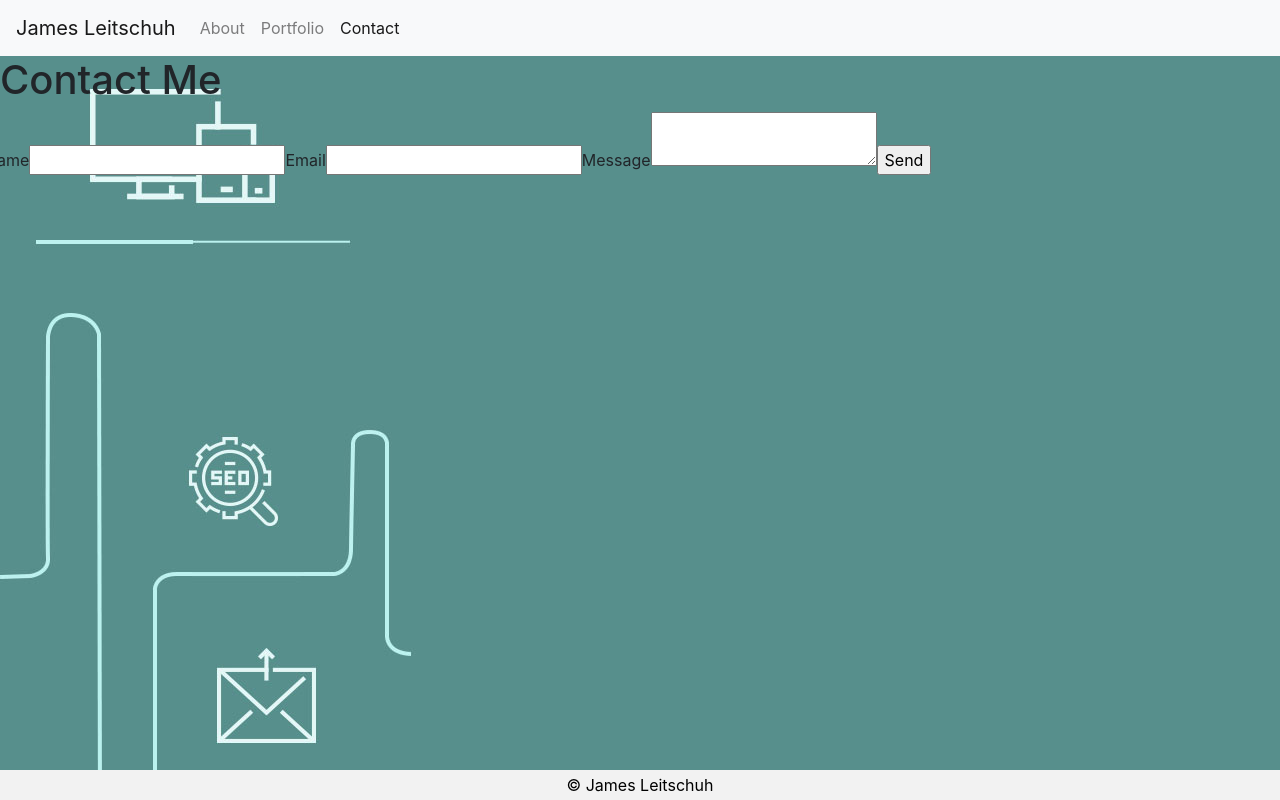
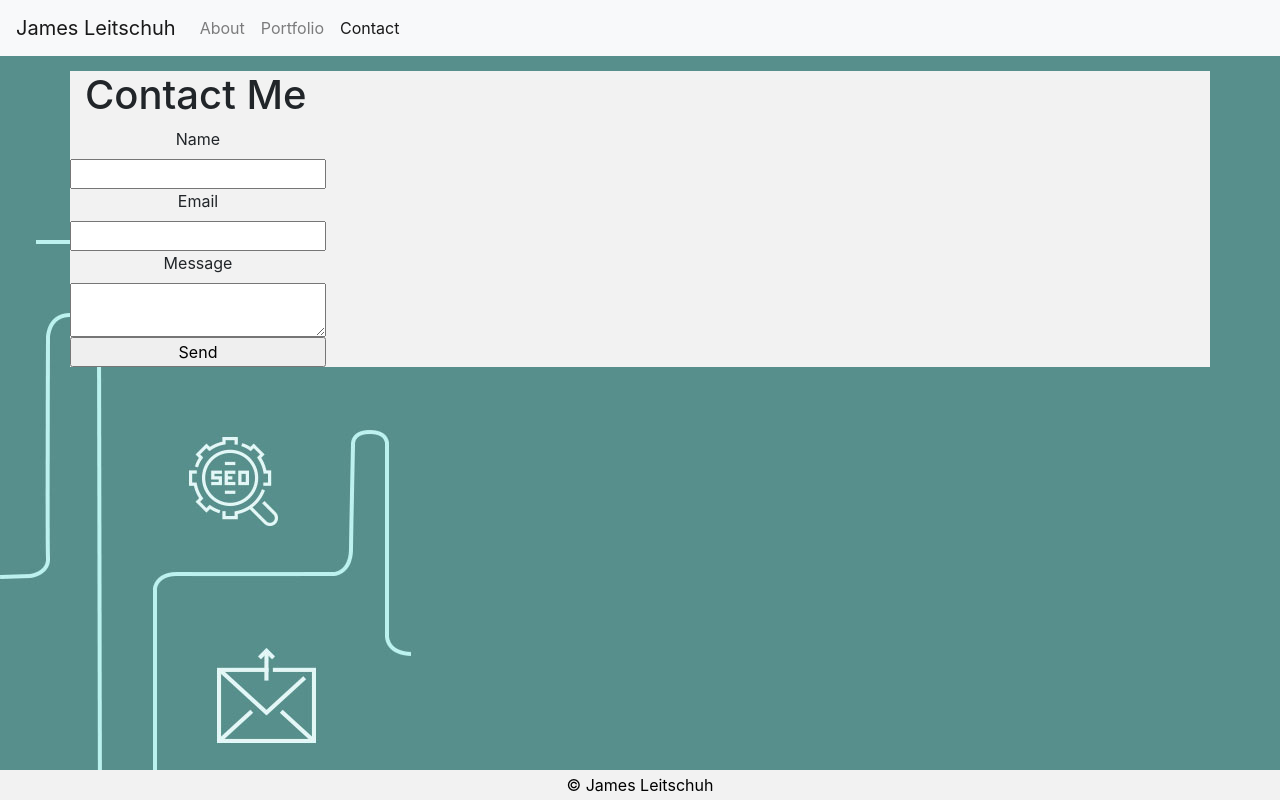
Before and after one commit to jamesleitschuh02/Dynamic-Portfolio, a React (Create React App) app in the folder portfolio/: page /contact in a window 1280 px wide. Built offline with nearby package versions, Linux system fonts and the light colour scheme.

Commit message:
css styles changed

```diff
--- /dev/null
+++ b/portfolio/src/components/ContactForm/ContactForm.css
@@ -0,0 +1,6 @@
+.contact-form {
+    display: flex;
+    flex-direction: column;
+    flex-wrap: wrap;
+    text-align: center;
+}
--- a/portfolio/src/components/ContactForm/ContactForm.js
+++ b/portfolio/src/components/ContactForm/ContactForm.js
@@ -1,5 +1,6 @@
 import React from 'react';
 import emailjs from 'emailjs-com';
+import './ContactForm.css';
 
 
 function ContactForm() {
--- a/portfolio/src/components/Container/Container.css
+++ b/portfolio/src/components/Container/Container.css
@@ -1,4 +1,5 @@
 .container {
     background-color: #f2f2f2;
     margin-top: 15px;
+    align-content: center;
 }
--- a/portfolio/src/pages/Contact/Contact.js
+++ b/portfolio/src/pages/Contact/Contact.js
@@ -6,6 +6,7 @@ import Column from '../../components/Column/Column';
 
 function Contact() {
     return(
+        <div className="container">
         <Container>
             <Row>
                 <Column size={12}>
@@ -14,6 +15,7 @@ function Contact() {
                 <ContactForm />
             </Row>
         </Container>
+        </div>
     );
 }
 
```
